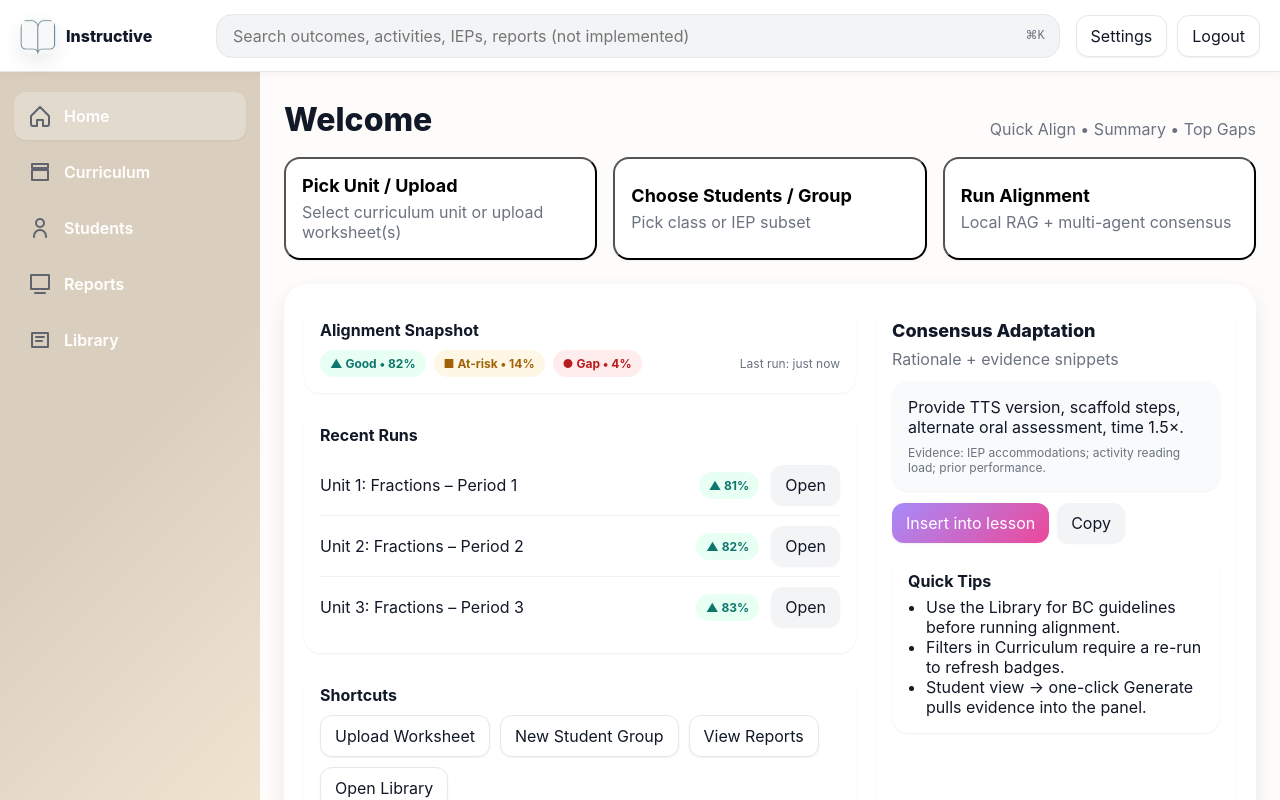
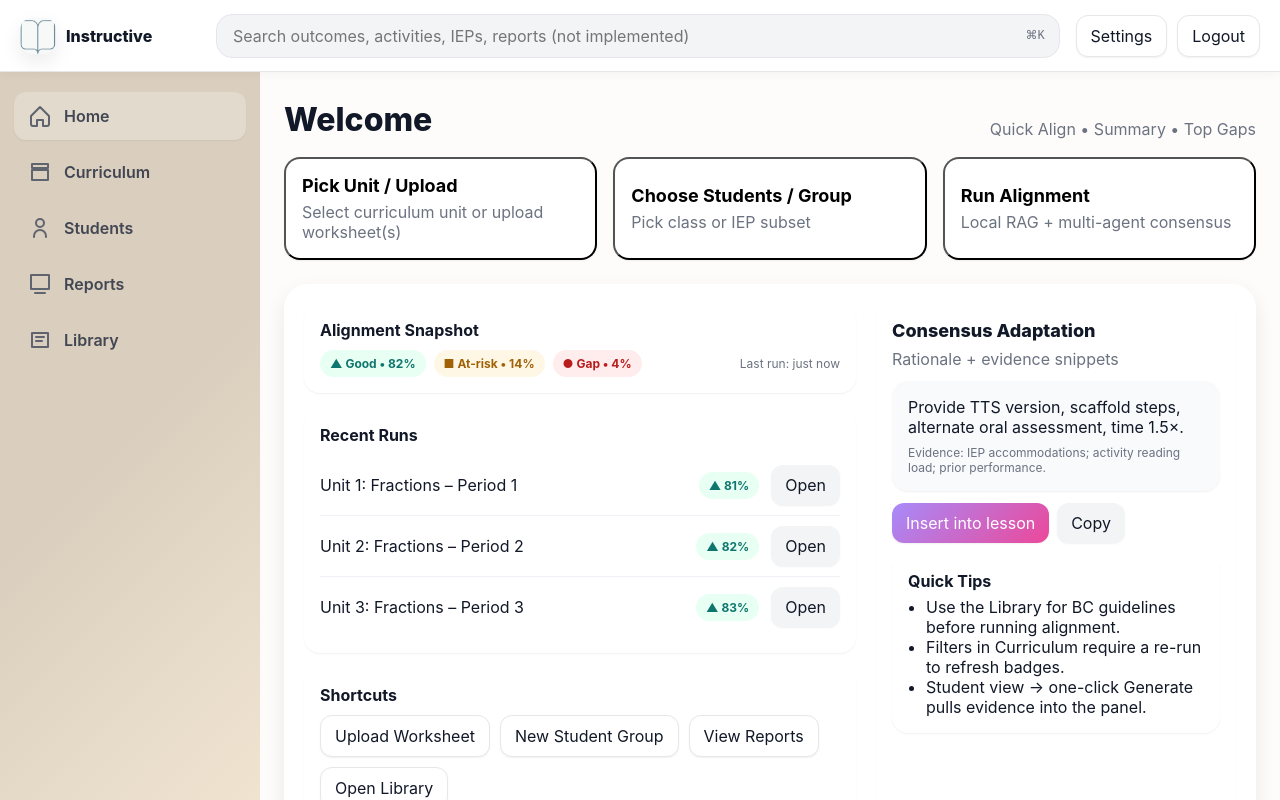
Before and after one commit to logie87/objectObject, a React (Vite) app in the folder frontend/: page /app/home in a window 1280 px wide. Built offline with nearby package versions, Linux system fonts and the light colour scheme.

Commit message:
more colours yippie

```diff
--- a/frontend/src/index.css
+++ b/frontend/src/index.css
@@ -74,7 +74,7 @@ button,input{font:inherit}
 
 .nav-btn{
   width:100%; display:flex; align-items:center; gap:12px;
-  padding:12px 14px; border:none; background:transparent; color:#fff; border-radius:12px; cursor:pointer;
+  padding:12px 14px; border:none; background:transparent; color: var(--text-400); border-radius:12px; cursor:pointer;
 }
 .nav-btn.active{background:rgba(255,255,255,.22); box-shadow:var(--shadow-sm)}
 .nav-label{font-weight:600}
```
